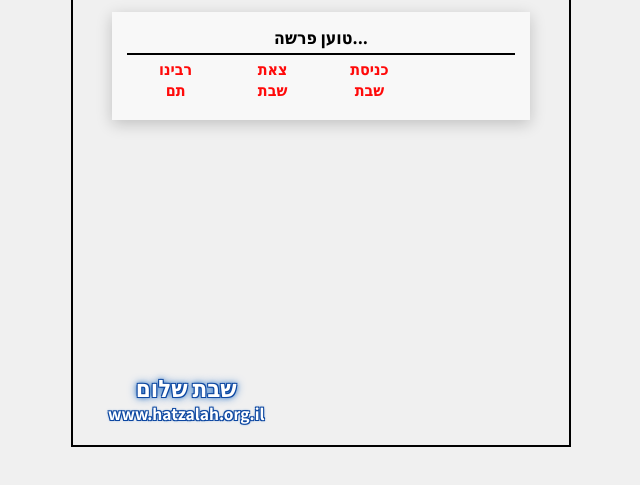
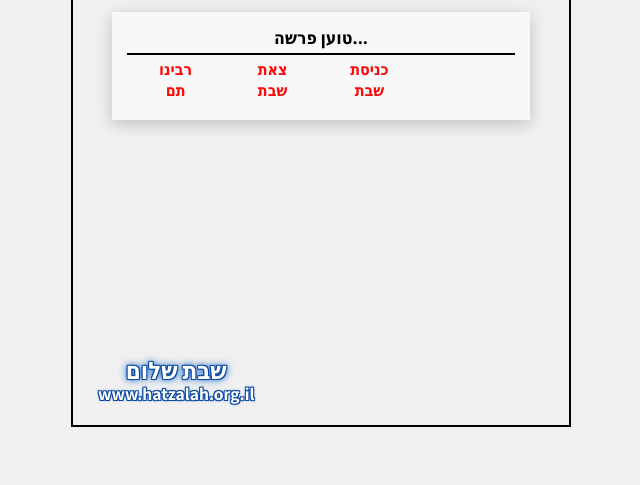
Before and after one commit to liatco414/SSF, a plain HTML site: page ishai/index.html in a window 1280 px wide. Shown: the part 311-796 px from the top of the page, without its empty margins (319-959 px from the left). Drawn offline with nearby package versions, Linux system fonts and the light colour scheme; no server answers.

Commit message:
Update style.css

```diff
--- a/ishai/style.css
+++ b/ishai/style.css
@@ -9,7 +9,7 @@ body {
 
 #capture {
     width: 500px;
-    height: 610px;
+    height: 590px;
     background-size: cover;
     background-position: center;
     position: relative;
@@ -141,8 +141,7 @@ button {
     display: flex;
     flex-direction: column;
     align-items: center; /* ממקם את הטקסטים במרכז הבלוק */
-    padding-left: 15px;
-
+    padding-left: 5px;
     pointer-events: none;
     width: auto; /* הבלוק יהיה ברוחב התוכן ולא ימתח סתם */
 }
@@ -163,7 +162,6 @@ button {
     font-weight: 700;
     color: #ffffff;
     text-shadow: -1px -1px 0 #0d47a1, 1px -1px 0 #0d47a1, -1px 1px 0 #0d47a1, 1px 1px 0 #0d47a1, 0 0 3px #1565c0;
-    margin-top: 2px;
     text-align: center; /* הטקסט עצמו במרכז */
 }
 @media (max-width: 550px) {
```
